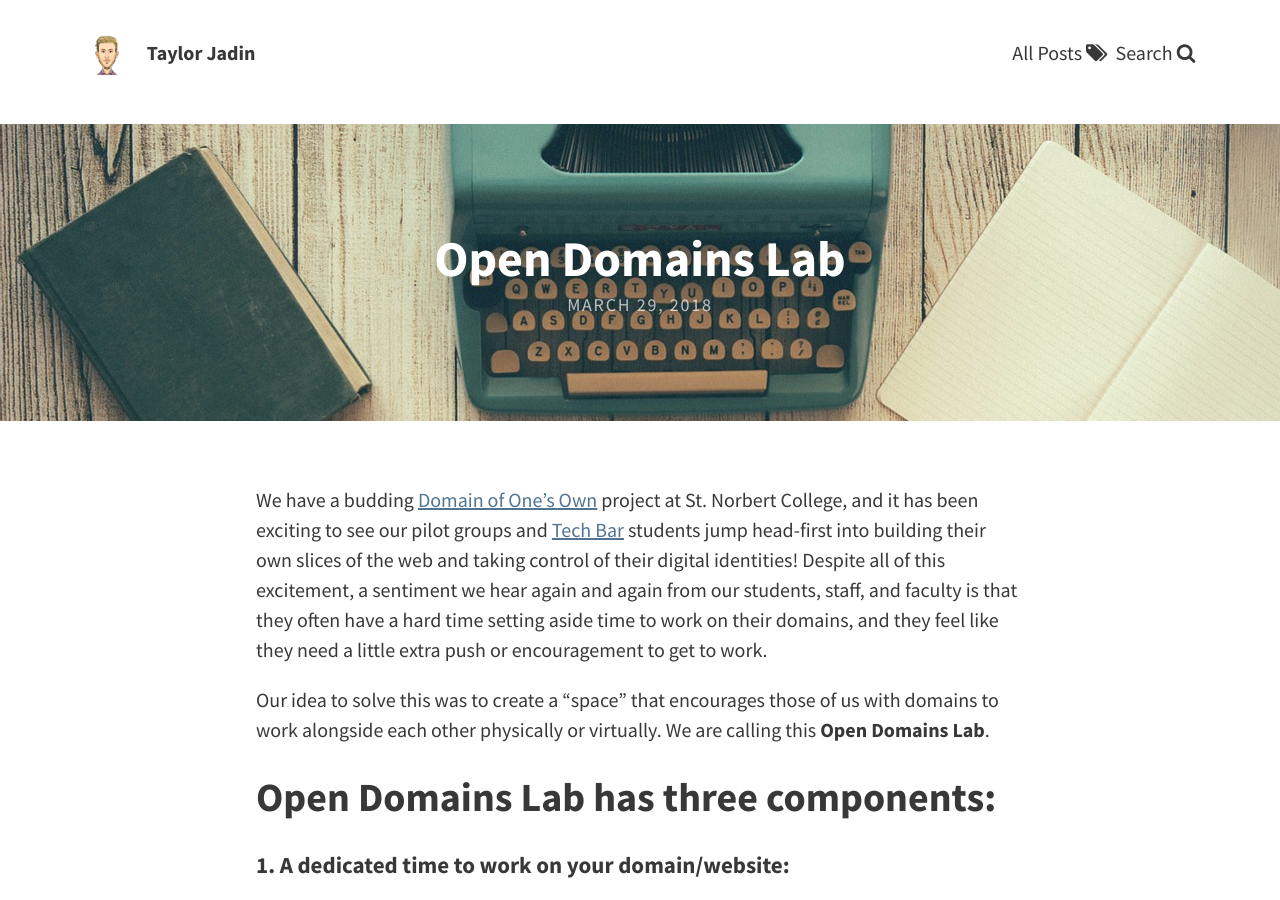
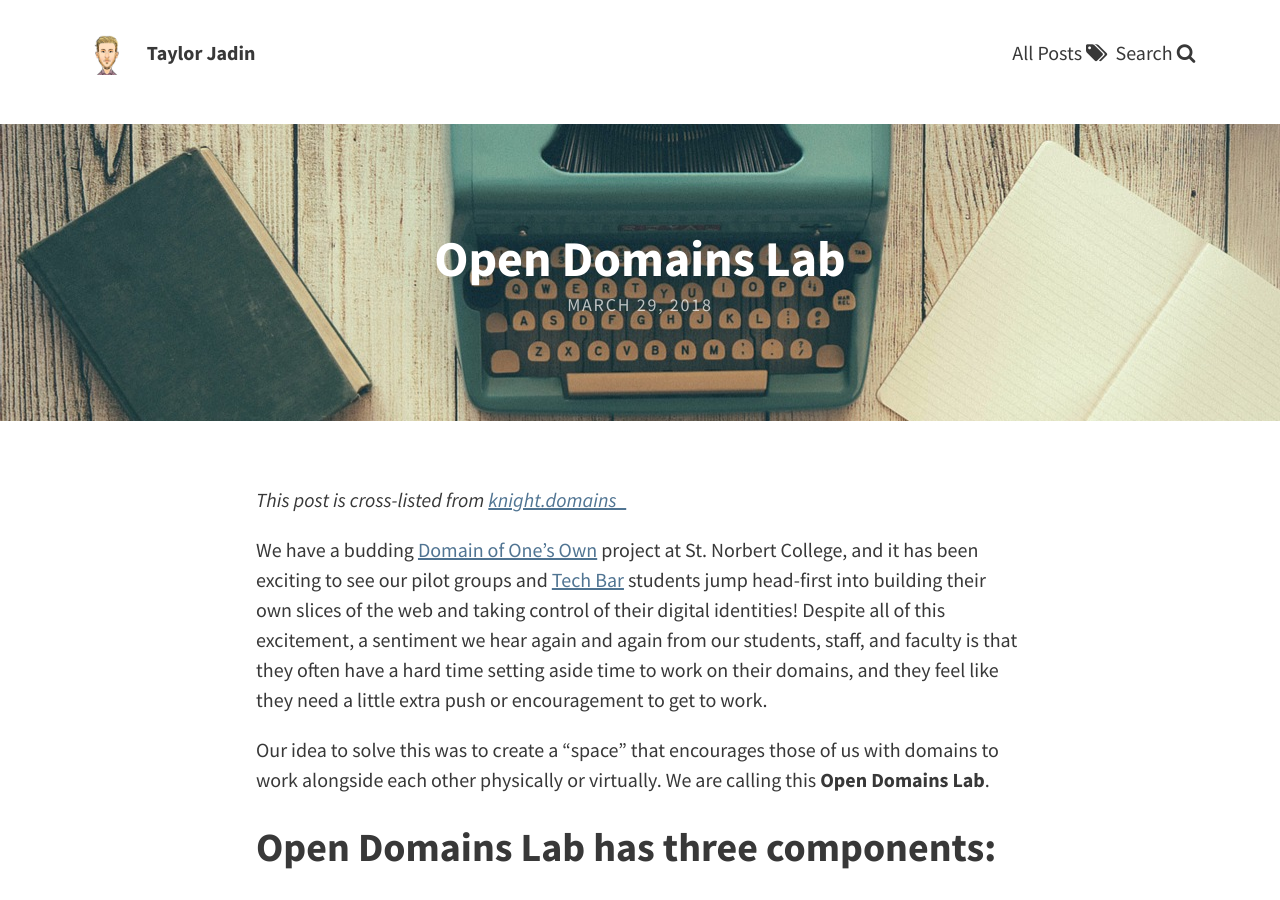
Before and after one commit to TaylorJadin/jadin.me-jekyll, a Jekyll site: the page built from _posts/2018-03-29-open-domains-lab.md, in a window 1280 px wide and 900 px high. Built offline with Jekyll 4.4.1, drawn with Linux system fonts in a browser that asks for light colours.

Commit message:
cross-listed

```diff
--- a/_posts/2018-03-29-open-domains-lab.md
+++ b/_posts/2018-03-29-open-domains-lab.md
@@ -6,6 +6,8 @@ feature-img: "assets/img/typewriter.jpg"
 thumbnail: "assets/img/typewriter.jpg"
 tags: [DoOO]
 ---
+_This post is cross-listed from [knight.domains_](http://knight.domains/thinkdeeper/open-domains-lab/)_
+
 We have a budding [Domain of One's Own](https://knight.domains/about/) project at St. Norbert College, and it has been exciting to see our pilot groups and [Tech Bar](https://www.snc.edu/its/services/techbar.html) students jump head-first into building their own slices of the web and taking control of their digital identities! Despite all of this excitement, a sentiment we hear again and again from our students, staff, and faculty is that they often have a hard time setting aside time to work on their domains, and they feel like they need a little extra push or encouragement to get to work.
 
 Our idea to solve this was to create a "space" that encourages those of us with domains to work alongside each other physically or virtually. We are calling this **Open Domains Lab**.
```
